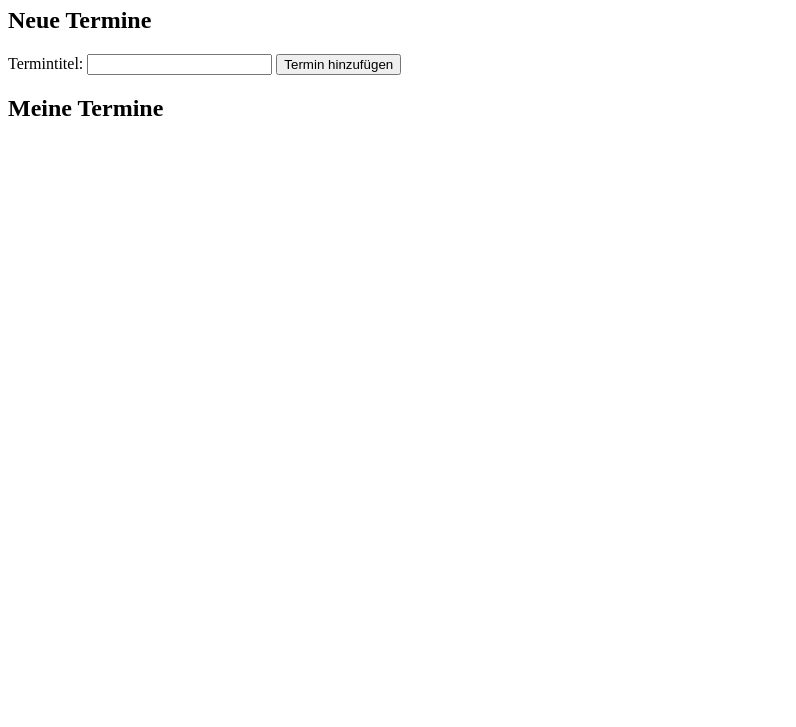
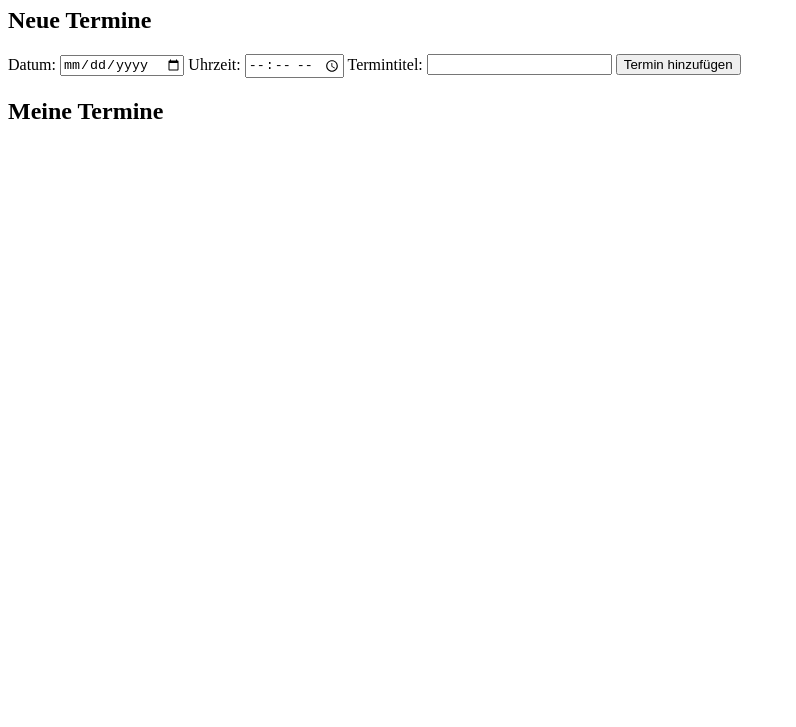
Before and after one commit to thomas-brakutt/terminplaner, a plain HTML site: page index.html in a window 1280 px wide. Shown: the part 73-800 px from the top of the page, without its empty margins (0-796 px from the left). Drawn offline with Linux system fonts and the light colour scheme.

Commit message:
Add date and time inputs to appointment form

```diff
--- a/index.html
+++ b/index.html
@@ -13,8 +13,16 @@
     <h1>Terminplaner</h1>
     <h2>Neue Termine</h2>
     <form id="appointmentForm">
+
+        <label for="dateInput">Datum:</label>
+        <input type="date" id="dateInput" required>
+
+        <label for="timeInput">Uhrzeit:</label>
+        <input type="time" id="timeInput" required>
+
         <label for="terminInput">Termintitel:</label>
-        <input type="text" id="terminInput">
+        <input type="text" id="terminInput" required>
+
         <button id="addTerminButton" type="submit">
             Termin hinzufügen
         </button>
```
